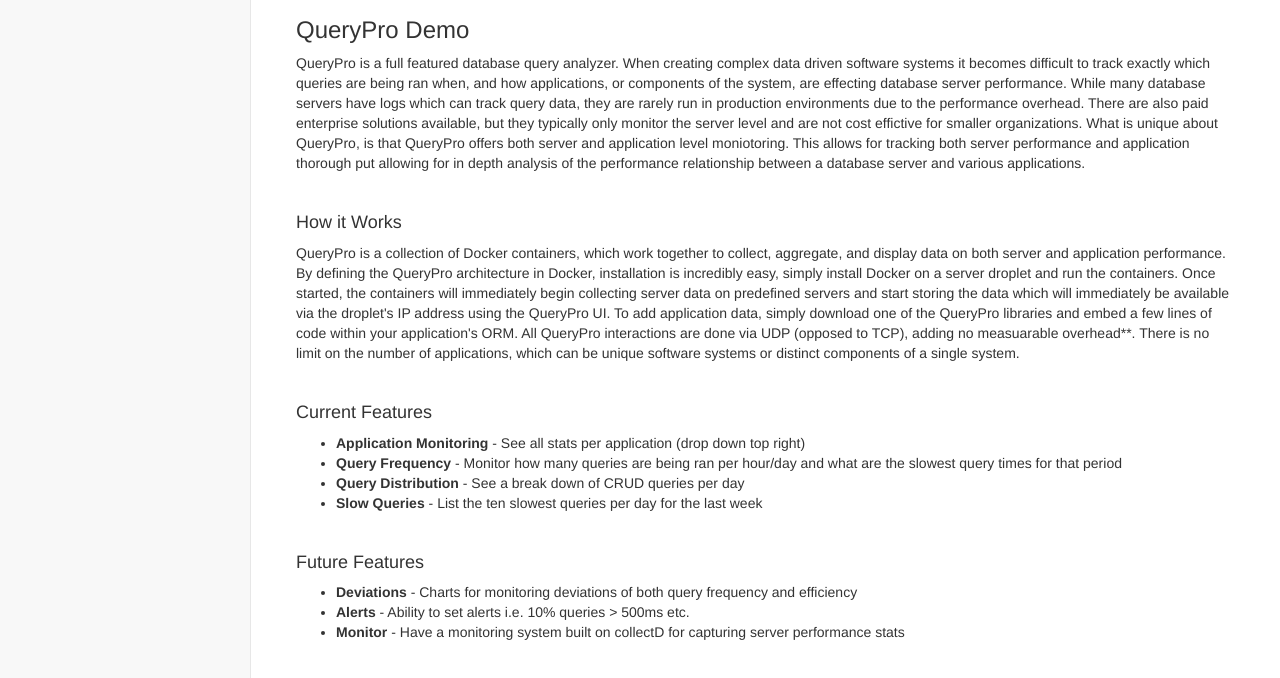
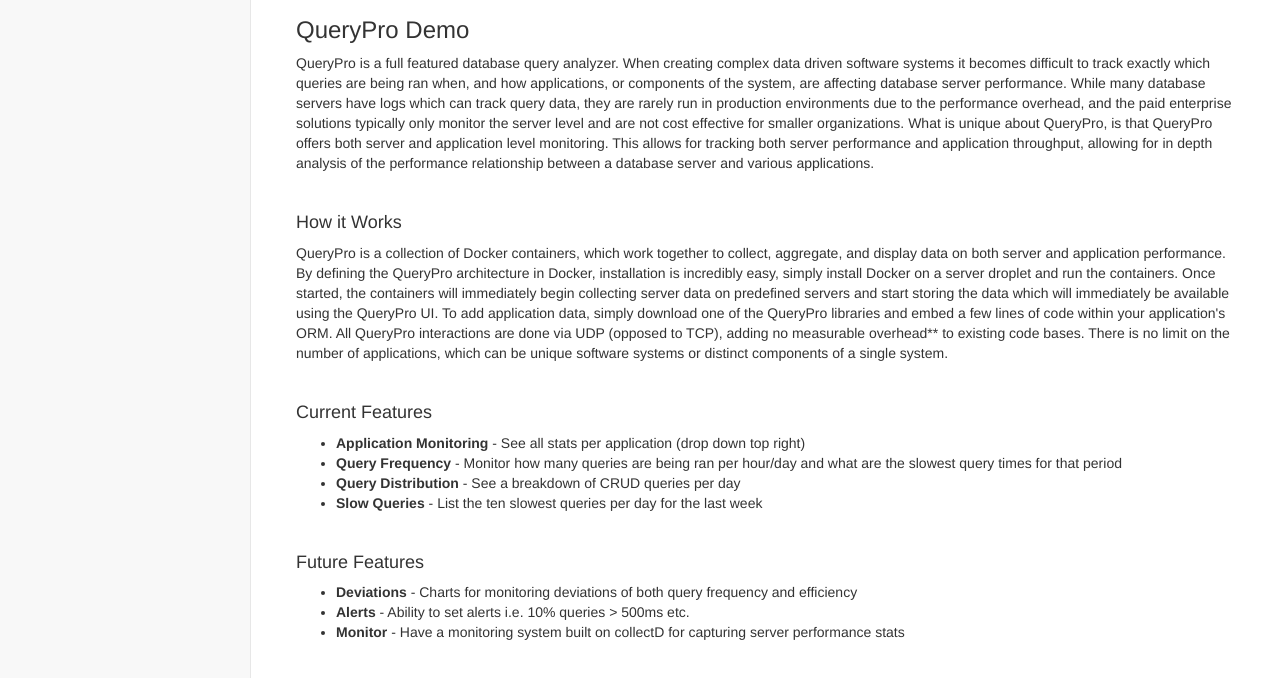
Before and after one commit to jessecascio/querypro, a website: page src/public/index.html in a window 1280 px wide. Shown: the part 164-842 px from the top of the page. Drawn offline with Linux system fonts and the light colour scheme; no server answers.

Commit message:
demo message update

```diff
--- a/src/public/app/views/dashboard.html
+++ b/src/public/app/views/dashboard.html
@@ -10,13 +10,13 @@
 
 <h3>QueryPro Demo</h3>
 
-<p>QueryPro is a full featured database query analyzer.  When creating complex data driven software systems it becomes difficult to track exactly which queries are being ran when, and how applications, or components of the system, are effecting database server performance.  While many database servers have logs which can track query data, they are rarely run in production environments due to the performance overhead.  There are also paid enterprise solutions available, but they typically only monitor the server level and are not cost effictive for smaller organizations.  What is unique about QueryPro, is that QueryPro offers both server and application level moniotoring.  This allows for tracking both server performance and application thorough put allowing for in depth analysis of the performance relationship between a database server and various applications.</p>
+<p>QueryPro is a full featured database query analyzer. When creating complex data driven software systems it becomes difficult to track exactly which queries are being ran when, and how applications, or components of the system, are affecting database server performance. While many database servers have logs which can track query data, they are rarely run in production environments due to the performance overhead, and the paid enterprise solutions typically only monitor the server level and are not cost effective for smaller organizations. What is unique about QueryPro, is that QueryPro offers both server and application level monitoring. This allows for tracking both server performance and application throughput, allowing for in depth analysis of the performance relationship between a database server and various applications.</p>
 
 <br />
 
 <h4>How it Works</h4>
 
-<p>QueryPro is a collection of Docker containers, which work together to collect, aggregate, and display data on both server and application performance.  By defining the QueryPro architecture in Docker, installation is incredibly easy, simply install Docker on a server droplet and run the containers.  Once started, the containers will immediately begin collecting server data on predefined servers and start storing the data which will immediately be available via the droplet's IP address using the QueryPro UI.  To add application data, simply download one of the QueryPro libraries and embed a few lines of code within your application's ORM.  All QueryPro interactions are done via UDP (opposed to TCP), adding no measuarable overhead**.  There is no limit on the number of applications, which can be unique software systems or distinct components of a single system.</p>
+<p>QueryPro is a collection of Docker containers, which work together to collect, aggregate, and display data on both server and application performance. By defining the QueryPro architecture in Docker, installation is incredibly easy, simply install Docker on a server droplet and run the containers. Once started, the containers will immediately begin collecting server data on predefined servers and start storing the data which will immediately be available using the QueryPro UI. To add application data, simply download one of the QueryPro libraries and embed a few lines of code within your application's ORM. All QueryPro interactions are done via UDP (opposed to TCP), adding no measurable overhead** to existing code bases. There is no limit on the number of applications, which can be unique software systems or distinct components of a single system.</p>
 
 <br />
 
@@ -24,7 +24,7 @@
 <ul>
     <li><strong>Application Monitoring</strong> - See all stats per application (drop down top right)</li>
     <li><strong>Query Frequency</strong> - Monitor how many queries are being ran per hour/day and what are the slowest query times for that period</li>
-    <li><strong>Query Distribution</strong> - See a break down of CRUD queries per day</li>
+    <li><strong>Query Distribution</strong> - See a breakdown of CRUD queries per day</li>
     <li><strong>Slow Queries</strong> - List the ten slowest queries per day for the last week</li>
 </ul>
 
```
